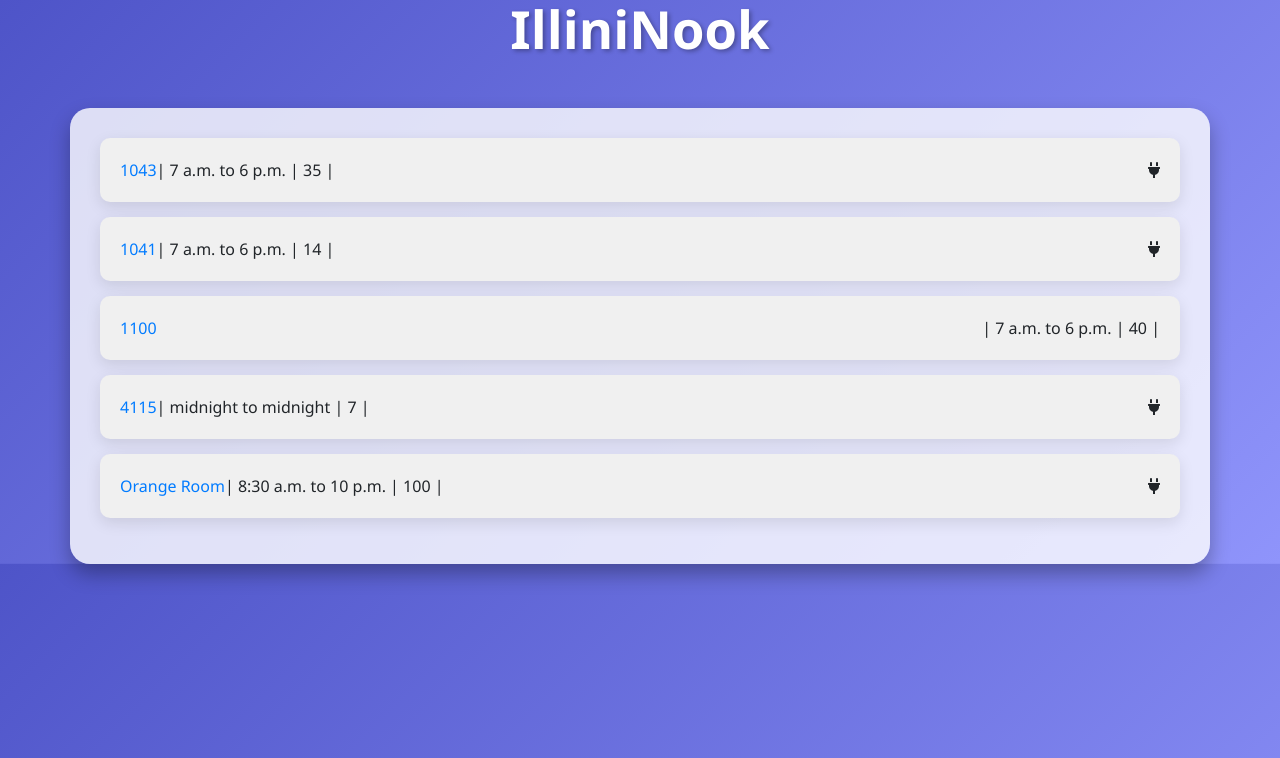
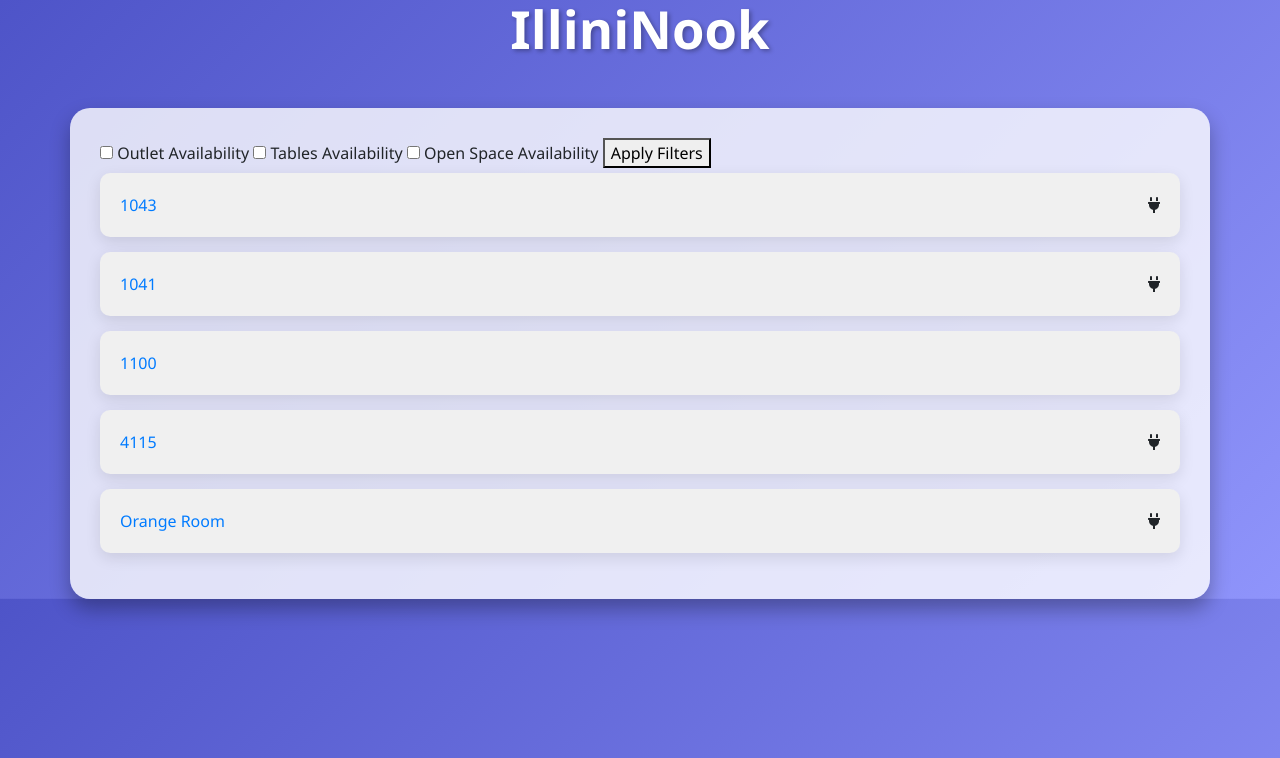
Before and after one commit to minyoung-21/hackillinois, a Django app: page /study_space_finder/ in a window 1280 px wide; the page is wider, and only the part inside the window is pictured. Shown: the top 758 px of that part. Run offline with Django 5.2, Linux system fonts and the light colour scheme; data comes from the database, SQL or seed files in the repository; parts of the project's set-up code (start-up, migrations or seed data) failed here and were passed over; some libraries are stand-ins or nearby versions.

Commit message:
filtering process works

```diff
--- a/uiuc_study_space/study_space_finder/models.py
+++ b/uiuc_study_space/study_space_finder/models.py
@@ -14,8 +14,11 @@ class RoomDetails(models.Model):
     coordinate_latitude = models.DecimalField(max_digits=9, decimal_places=7, default=0.0)
     coordinate_longitude = models.DecimalField(max_digits=9, decimal_places=7, default=0.0)
     photo = models.ImageField(blank=True, null=True)
+
     def __str__(self):
         return self.room_name
+
+
 # import the standard Django Model
 # from built-in library
 from django.db import models
--- a/uiuc_study_space/study_space_finder/templates/list.html
+++ b/uiuc_study_space/study_space_finder/templates/list.html
@@ -2,11 +2,17 @@
 {% block title %} Study Spaces {% endblock %}
 
 {% block content %}
+<form method="GET" action="{% url 'list_view' %}">
+    <label><input type="checkbox" name="outlet_availability"> Outlet Availability</label>
+    <label><input type="checkbox" name="tables_availability"> Tables Availability</label>
+    <label><input type="checkbox" name="open_space_availability"> Open Space Availability</label>
+    <button type="submit">Apply Filters</button>
+</form>
     <ul>
         {% for room in room %}
-            <li><a href="{% url 'room_details' room.id %}">{{ room.room_name }} </a>| {{ room.operating_start_hours }} to {{ room.operating_end_hours }} | {{room.number_of_seats}} | {% if room.outlet_availability %}<span class="icon"><i class="fas fa-plug"></i></span>
+            <li><a href="{% url 'room_details' room.id %}">{{ room.room_name }} </a>{% if room.outlet_availability %}<span class="icon"><i class="fas fa-plug"></i></span>
                 {% else %}
-                {% endif %}  {% if room.individual_room_availability %}<span class="icon"><i class="fas fa-door-open"></i></span>{% else %}{% endif %}</li>
+                {% endif %} </li>
         {% endfor %}
     </ul>
 {% endblock %}
--- a/uiuc_study_space/study_space_finder/templates/main.html
+++ b/uiuc_study_space/study_space_finder/templates/main.html
@@ -96,6 +96,7 @@
       </style>
   </head>
   <body>
+
     <div style="text-align: center;">
       <h1>IlliniNook</h1>
     </div>
--- a/uiuc_study_space/study_space_finder/views.py
+++ b/uiuc_study_space/study_space_finder/views.py
@@ -8,7 +8,16 @@ set_building_names = set(building_names)
 building_data = get_live_forecast(set_building_names)
 
 def list_view(request):
-    return render(request, "list.html", {"room": RoomDetails.objects.all()})
+    room = RoomDetails.objects.all()
+
+    if request.GET.get('outlet_availability'):
+        room = room.filter(outlet_availability=True)
+    if request.GET.get('tables_availability'):
+        room = room.filter(tables_availability=True)
+    if request.GET.get('open_space_availability'):
+        room = room.filter(open_space_availability=True)
+
+    return render(request, "list.html", {"room": room})
 
 
 def building_detail(request, building_id):
```
Also changed, not shown: uiuc_study_space/study_space_finder/migrations/0008_mymodel_post_rental_samplemodel_comment.py (added), uiuc_study_space/study_space_finder/migrations/0009_roomdetails_distance_to_user.py (added).
